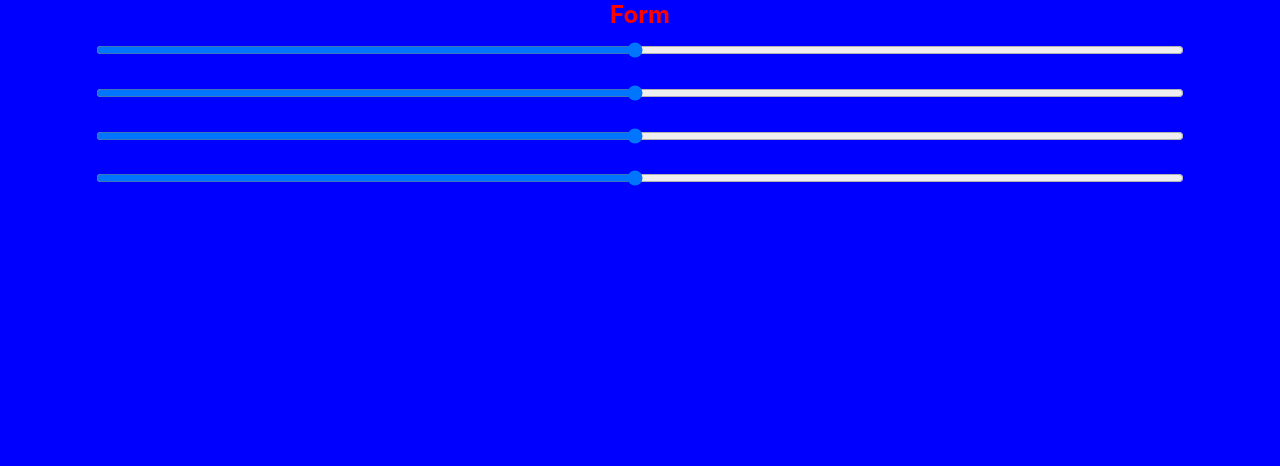
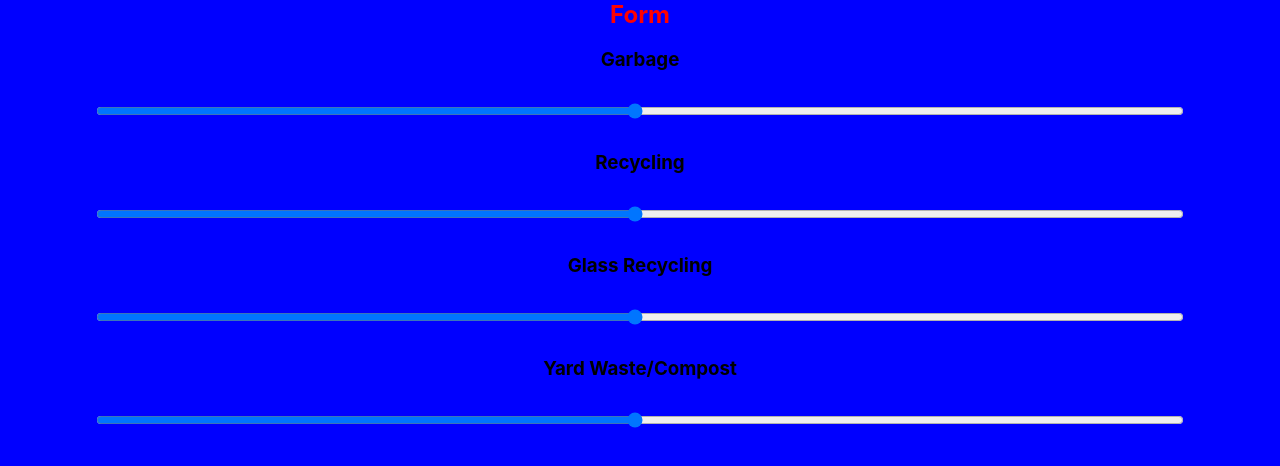
Before and after one commit to tylercorbett/app, a React (Create React App) app: page / in a window 1280 px wide. Shown: the top 466 px of the page. Built offline with nearby package versions, Linux system fonts and the light colour scheme.

Commit message:
titled slider bars

```diff
--- a/src/components/form/Form.js
+++ b/src/components/form/Form.js
@@ -5,10 +5,22 @@ export default function Form() {
     return(
        <div className={styles.all}>
         <h2 className={styles.title}>Form</h2>
-        <input type='range' className={styles.input} min='1' max='100'/>
-        <input type='range' className={styles.input} min='1' max='100'/>
-        <input type='range' className={styles.input} min='1' max='100'/>
-        <input type='range' className={styles.input} min='1' max='100'/>
+        <div>
+            <h3>Garbage</h3>
+            <input type='range' className={styles.input} min='1' max='100'/>
+        </div>
+        <div>
+            <h3>Recycling</h3>
+            <input type='range' className={styles.input} min='1' max='100'/>
+        </div>
+        <div>
+            <h3>Glass Recycling</h3>
+            <input type='range' className={styles.input} min='1' max='100'/>
+        </div>
+        <div>
+            <h3>Yard Waste/Compost</h3>
+            <input type='range' className={styles.input} min='1' max='100'/>
+        </div>
        </div>
     )
 }
```
